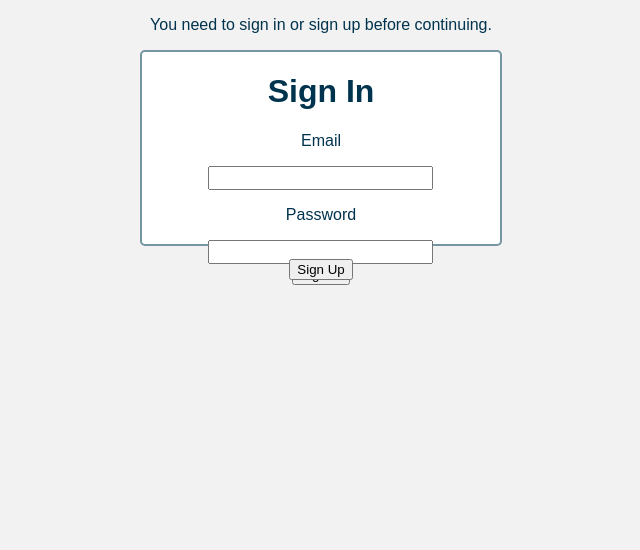
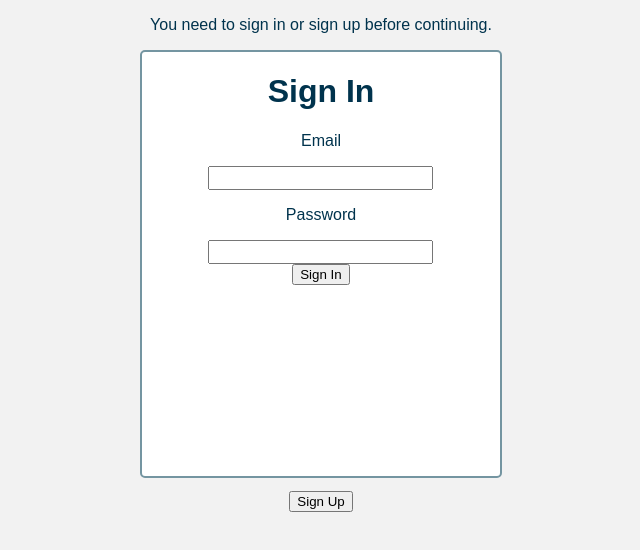
Before and after one commit to nikmanchan/chiisai-url, a React (Create React App) app: page /#/ in a window 1280 px wide. Both pictures are taken after a click on the button "Sign In". Shown: the top 550 px of the page, without its empty margins (319-959 px from the left). Built offline with nearby package versions, Linux system fonts and the light colour scheme; no server answers.

Commit message:
add styling to loginForm id

```diff
--- /dev/null
+++ b/src/components/Login/Login.css
@@ -0,0 +1,3 @@
+#loginForm {
+    height: 53vh;
+}
--- a/src/components/Login/Login.js
+++ b/src/components/Login/Login.js
@@ -1,6 +1,7 @@
 import React, { Component } from 'react';
 import { connect } from 'react-redux';
 import { withRouter } from 'react-router-dom';
+import "./Login.css";
 
 class LoginPage extends Component {
 
```
